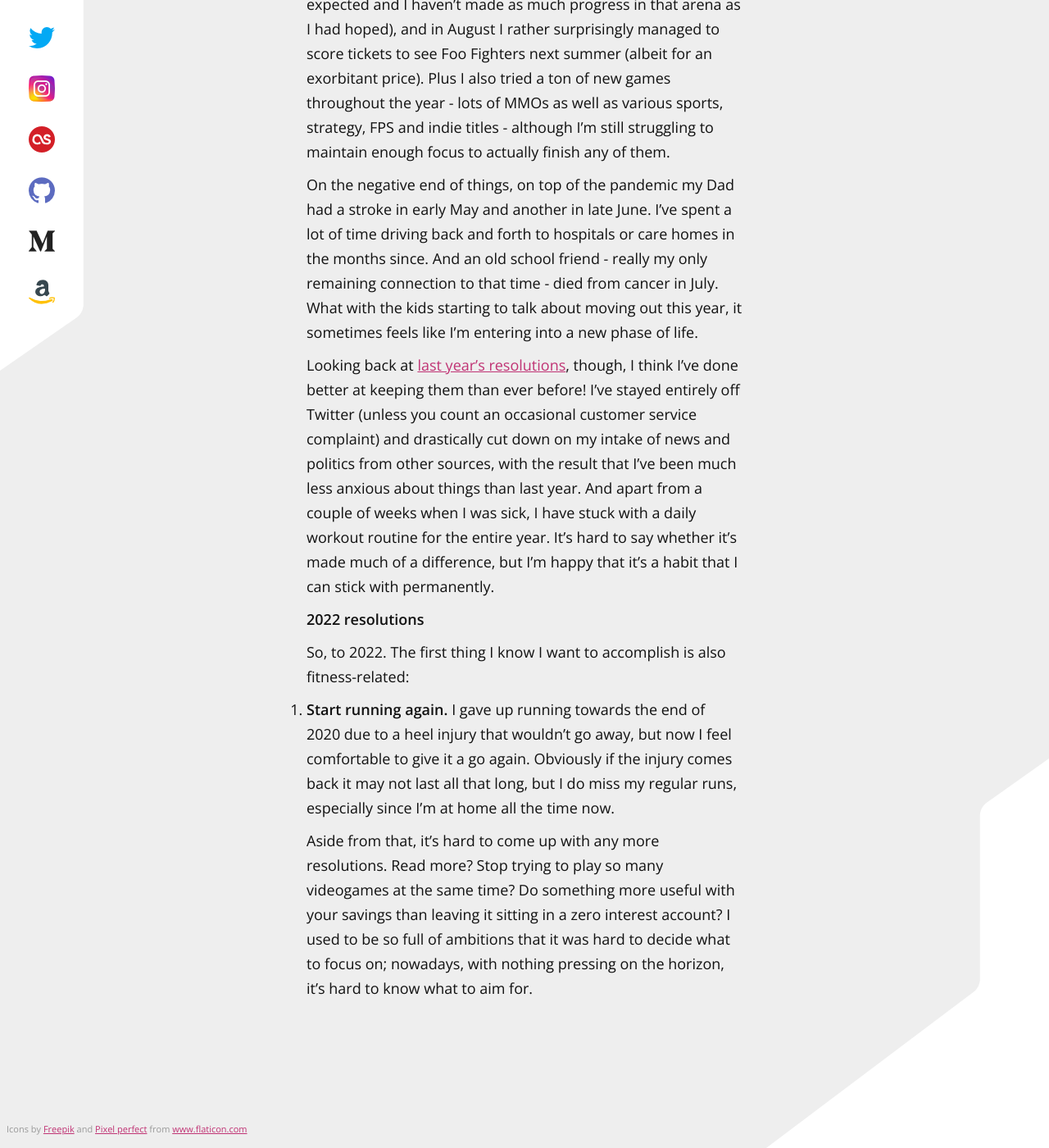
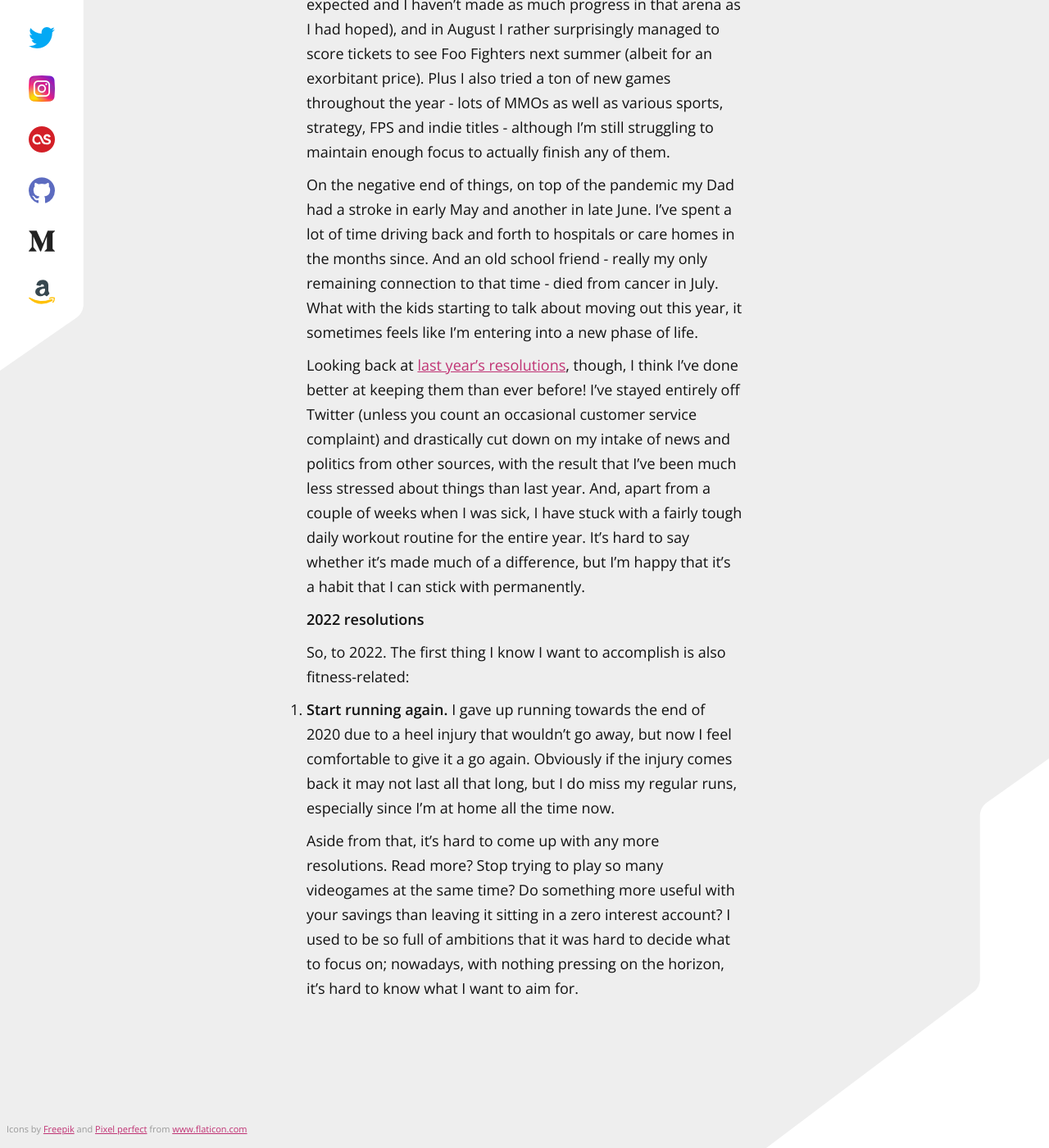
Before and after one commit to matthewpennell/matthewpennell.com, a Jekyll site: the page built from _posts/2022-01-01-resolutions.md, in a window 1280 px wide and 1400 px high, scrolled down 1438 px. Shown: the whole window at 82% size. Built offline with Jekyll 4.4.1, drawn with Linux system fonts in a browser that asks for light colours.

Commit message:
Update 2022-01-01-resolutions.md

```diff
--- a/_posts/2022-01-01-resolutions.md
+++ b/_posts/2022-01-01-resolutions.md
@@ -9,7 +9,7 @@ The last twelve months have been a mixture of some occasional positives mixed wi
 
 On the negative end of things, on top of the pandemic my Dad had a stroke in early May and another in late June. I've spent a lot of time driving back and forth to hospitals or care homes in the months since. And an old school friend - really my only remaining connection to that time - died from cancer in July. What with the kids starting to talk about moving out this year, it sometimes feels like I'm entering into a new phase of life.
 
-Looking back at [last year's resolutions](/2021-01-01), though, I think I've done better at keeping them than ever before! I've stayed entirely off Twitter (unless you count an occasional customer service complaint) and drastically cut down on my intake of news and politics from other sources, with the result that I've been much less anxious about things than last year. And apart from a couple of weeks when I was sick, I have stuck with a daily workout routine for the entire year. It's hard to say whether it's made much of a difference, but I'm happy that it's a habit that I can stick with permanently.
+Looking back at [last year's resolutions](/2021-01-01), though, I think I've done better at keeping them than ever before! I've stayed entirely off Twitter (unless you count an occasional customer service complaint) and drastically cut down on my intake of news and politics from other sources, with the result that I've been much less stressed about things than last year. And, apart from a couple of weeks when I was sick, I have stuck with a fairly tough daily workout routine for the entire year. It's hard to say whether it's made much of a difference, but I'm happy that it's a habit that I can stick with permanently.
 
 ## 2022 resolutions
 
@@ -17,4 +17,4 @@ So, to 2022. The first thing I know I want to accomplish is also fitness-related
 
 1. **Start running again.** I gave up running towards the end of 2020 due to a heel injury that wouldn't go away, but now I feel comfortable to give it a go again. Obviously if the injury comes back it may not last all that long, but I do miss my regular runs, especially since I'm at home all the time now.
 
-Aside from that, it's hard to come up with any more resolutions. Read more? Stop trying to play so many videogames at the same time? Do something more useful with your savings than leaving it sitting in a zero interest account? I used to be so full of ambitions that it was hard to decide what to focus on; nowadays, with nothing pressing on the horizon, it's hard to know what to aim for.
+Aside from that, it's hard to come up with any more resolutions. Read more? Stop trying to play so many videogames at the same time? Do something more useful with your savings than leaving it sitting in a zero interest account? I used to be so full of ambitions that it was hard to decide what to focus on; nowadays, with nothing pressing on the horizon, it's hard to know what I want to aim for.
```
